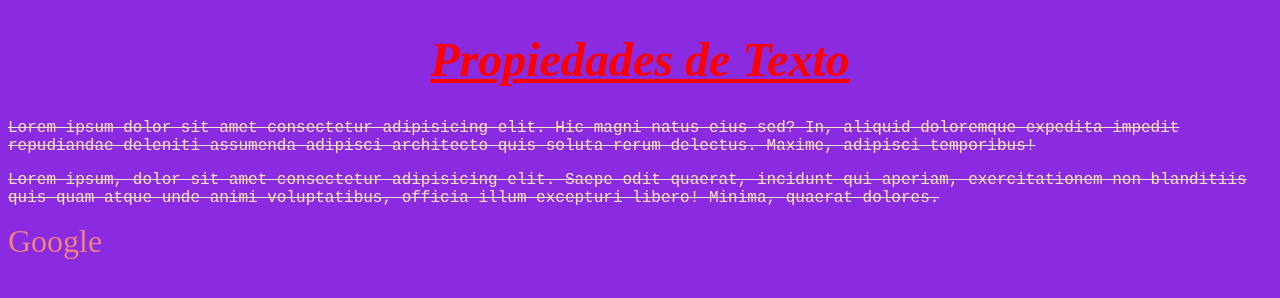
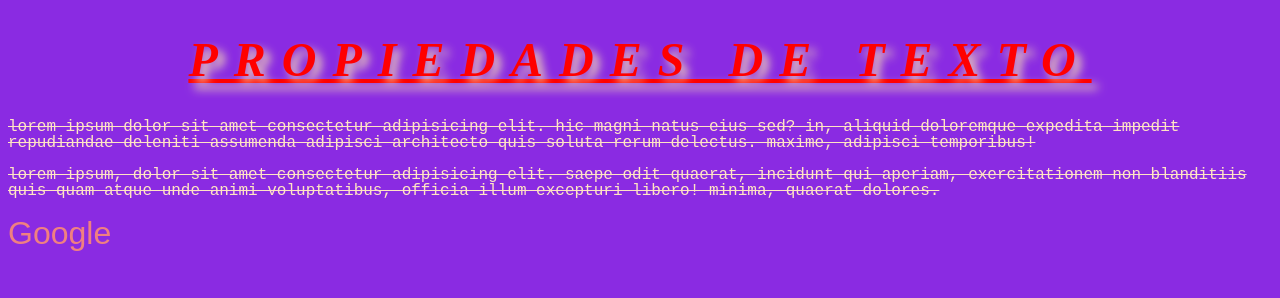
Before and after one commit to zDeltz/CSS, a plain HTML site: page 08-Propiedades-de-Texto/index.html in a window 1280 px wide. Drawn offline with Linux system fonts and the light colour scheme.

Commit message:
Terminamos propiedades de texto

```diff
--- a/08-Propiedades-de-Texto/style.css
+++ b/08-Propiedades-de-Texto/style.css
@@ -17,6 +17,18 @@
 
   text=decoration -> Añade una línea transversal al texto, Recibe los valores: none, underline, overline, line-through
 
+  text-transform -> Controla la capitalización del texto,recibe los valores: uppercase, lowercase y capitalize.
+
+  line-height -> Espacio entre las líneas de texto. Recibe valores en px, %, em y rem, en un valor sin unidad será relativo al tamaño de la fuente.
+
+  letter-spacing -> Es el espacio entre letras, recibe valores en px, em y rem.
+
+  word-spacing ->
+
+  text-shadow -> Sombra del texto. Recibe los valores en el siguiente orden: offset-x offset-y y blur color
+
+    10px  10px  10px red   ->  Derecha y abajo
+    -10px  -10px  10px red   -> Izquierda y arriba
 
 */
 
@@ -31,6 +43,15 @@ h1 {
   font-style: oblique;
   text-align: center;
   text-decoration: underline;
+  text-transform: lowercase;
+  text-transform: capitalize;
+  text-transform: uppercase;
+  letter-spacing: 20px;
+  letter-spacing: 1em;
+  word-spacing: 30 px;
+  letter-spacing: 1rem;
+
+  text-shadow: 6px 6px 10px wheat;
 }
 
 p {
@@ -41,6 +62,14 @@ p {
   font-style: normal;
   text-align: left;
   text-decoration: line-through;
+  text-transform: uppercase;
+  text-transform: lowercase;
+
+  line-height: 24px;
+  line-height: 200%;
+  line-height: 4;
+  line-height: 1rem;
+  line-height: 1em;
 }
 
 .important {
@@ -49,6 +78,7 @@ p {
 
 a {
   color: lightcoral;
+  font-family: sans-serif;
   font-size: xx-large;
   text-decoration: none;
 }
```
